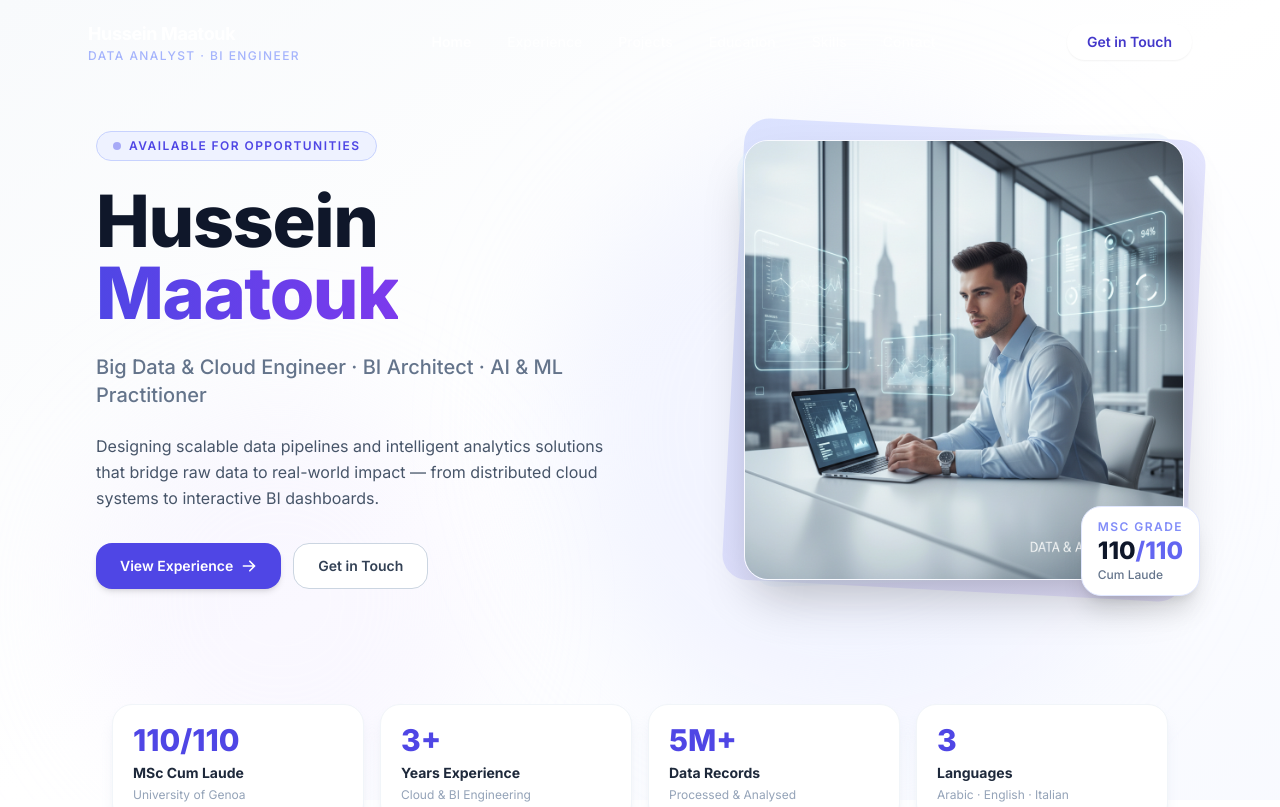
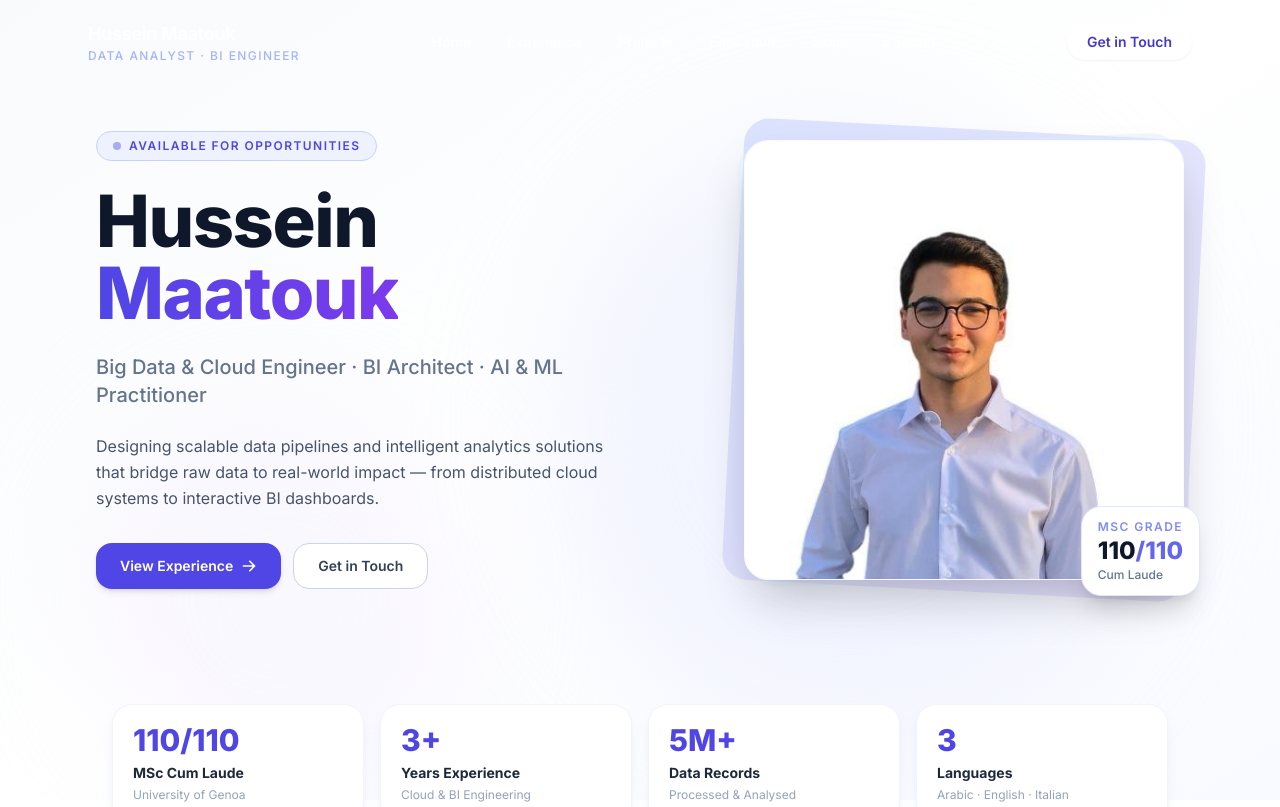
Before and after one commit to hussein320/portofolio, a Next.js app in the folder hussein-maatouk-portfolio/: page / in a window 1280 px wide. Shown: the top 807 px of the page. Built offline with nearby package versions, Linux system fonts and the light colour scheme; a web font is replaced by a local one.

Commit message:
change image at the beginning

```diff
--- a/hussein-maatouk-portfolio/src/app/page.tsx
+++ b/hussein-maatouk-portfolio/src/app/page.tsx
@@ -65,7 +65,7 @@ export default function Page() {
               <div className="absolute inset-0 rounded-3xl bg-gradient-to-tl from-indigo-100 to-sky-100 -rotate-2 opacity-40" />
               <div className="relative w-full h-full rounded-3xl overflow-hidden shadow-2xl border border-white/80">
                 <Image
-                  src="/images/hero-data-portrait.png"
+                  src="/images/my_pic.jpeg"
                   alt="Hussein Maatouk &mdash; Data Engineer and BI Architect"
                   fill
                   sizes="(max-width:768px) 320px, (max-width:1024px) 384px, 440px"
```
Also changed, not shown: hussein-maatouk-portfolio/public/images/hero-data-portrait.png (deleted), hussein-maatouk-portfolio/public/images/my_pic.jpeg (added).
